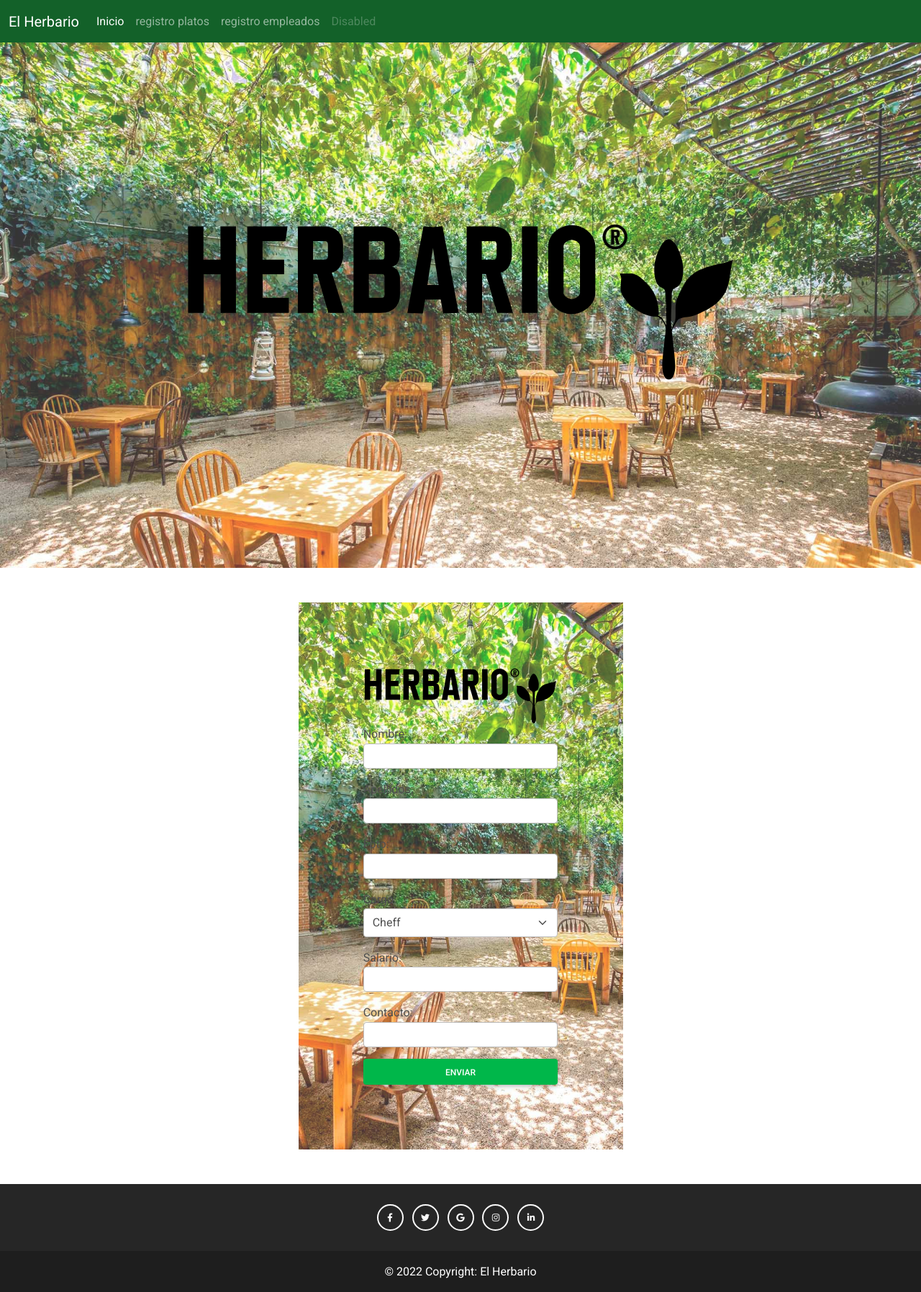
After one commit to Edwinn7/restaurante, a Django app: page /empleados/ in a window 1280 px wide. The commit adds this page. Shown: the whole page at 72% size. Run offline with Django 4.2, Linux system fonts and the light colour scheme.

Commit message:
NTS creacion de formularios para platos y empleados

```diff
--- a/config/config/urls.py
+++ b/config/config/urls.py
@@ -15,9 +15,11 @@ Including another URLconf
 """
 from django.contrib import admin
 from django.urls import path
-from web.views import Home
+from web.views import Home,Platos,Empleados
 
 urlpatterns = [
     path('admin/', admin.site.urls),
-    path('', Home)
+    path('', Home,name='home'),
+    path('platos/',Platos,name='platos'),
+    path('empleados/',Empleados,name='empleados')
 ]
--- /dev/null
+++ b/config/web/formularios/formularioEmpleado.py
@@ -0,0 +1,43 @@
+
+from tkinter.tix import Form
+from django import forms
+
+class FormularioEmpleados(forms.Form):
+    CARGO=(
+        (1, 'Cheff'),
+        (2, 'Administrador'),
+        (3, 'Mesero'),
+        (4, 'Ayudante')
+    )
+    nombre=forms.CharField(
+        required=True,
+        max_length=5,
+        widget=forms.TextInput(attrs={'class':'form-control mb-3'})
+    )
+    apellidos=forms.CharField(
+        required=False,
+        max_length=20,
+        widget=forms.TextInput(attrs={'class':'form-control mb-3'})
+
+    )
+    foto=forms.CharField(
+        required=False,
+        widget=forms.TextInput(attrs={'class':'form-control mb-3'})
+
+    )
+    cargo=forms.ChoiceField(
+        required=True,
+        widget=forms.Select(attrs={'class':'form-select mb-3'}),
+        choices=CARGO
+    )
+    salario=forms.CharField(
+        required=True,
+        max_length=20,
+        widget=forms.NumberInput(attrs={'class':'form-control mb-3'})
+
+    )
+    contacto=forms.CharField(
+        required=True,
+        max_length=20,
+        widget=forms.NumberInput(attrs={'class':'form-control mb-3'})
+    )
--- /dev/null
+++ b/config/web/templates/registrarempleados.html
@@ -0,0 +1,50 @@
+<!DOCTYPE html>
+<html lang="en">
+
+<head>
+    <meta charset="UTF-8" />
+    <meta http-equiv="X-UA-Compatible" content="IE=edge" />
+    <meta name="viewport" content="width=device-width, initial-scale=1.0" />
+    <!-- CSS only -->
+    <link href="https://cdn.jsdelivr.net/npm/bootstrap@5.2.2/dist/css/bootstrap.min.css" rel="stylesheet" integrity="sha384-Zenh87qX5JnK2Jl0vWa8Ck2rdkQ2Bzep5IDxbcnCeuOxjzrPF/et3URy9Bv1WTRi" crossorigin="anonymous">
+    <link rel="stylesheet" href="../static/styles/estilosHome.css">
+    <link rel="stylesheet" href="https://cdnjs.cloudflare.com/ajax/libs/animate.css/4.1.1/animate.min.css"/>
+    <link rel="stylesheet" href="https://cdnjs.cloudflare.com/ajax/libs/mdb-ui-kit/3.10.2/mdb.min.css">
+    <link rel="stylesheet" href="https://use.fontawesome.com/releases/v5.15.2/css/all.css">
+    <link rel="stylesheet" href="https://fonts.googleapis.com/css2?family=Roboto:wght@300;400;500;700;900&display=swap">
+    <title>Registro de empleados</title>
+</head>
+
+<body>
+    <header>
+        {% include './shared/menu.html' %}
+    </header>
+    <br><br>
+    <main>
+        <section>
+            <div class="banner">
+                <img src="../static/img/elherbario_logo.svg" alt="">
+            </div>
+        </section>
+        <section>
+            <div class="container my-5">
+                <div class="row justify-content-center">
+                    <div class="col-12 col-md-5">
+                        <div class="banner">
+                            <form>
+                                <img src="../static/img/elherbario_logo.svg" alt="">
+                                {{formEmpleados}}
+                                <button type="button" class="btn btn-success w-100">Enviar</button>
+                            </form>
+                        </div>
+                    </div>
+                </div>
+            </div>
+        </section>
+    </main>
+    <footer class="bg-dark text-center text-white">
+        {% include './shared/footer.html' %}
+    </footer>
+    <script src="https://cdn.jsdelivr.net/npm/bootstrap@5.2.2/dist/js/bootstrap.bundle.min.js" integrity="sha384-OERcA2EqjJCMA+/3y+gxIOqMEjwtxJY7qPCqsdltbNJuaOe923+mo//f6V8Qbsw3" crossorigin="anonymous"></script>
+</body>
+</html>
--- /dev/null
+++ b/config/web/templates/shared/footer.html
@@ -0,0 +1,41 @@
+ <!-- Footer -->
+    <!-- Grid container -->
+    <div class="container p-4 pb-0 mt-5">
+      <!-- Section: Social media -->
+      <section class="mb-4">
+        <!-- Facebook -->
+        <a class="btn btn-outline-light btn-floating m-1" href="#" role="button"
+          ><i class="fab fa-facebook-f"></i
+        ></a>
+
+        <!-- Twitter -->
+        <a class="btn btn-outline-light btn-floating m-1" href="#" role="button"
+          ><i class="fab fa-twitter"></i
+        ></a>
+
+        <!-- Google -->
+        <a class="btn btn-outline-light btn-floating m-1" href="#!" role="button"
+          ><i class="fab fa-google"></i
+        ></a>
+
+        <!-- Instagram -->
+        <a class="btn btn-outline-light btn-floating m-1" href="#" role="button"
+          ><i class="fab fa-instagram"></i
+        ></a>
+
+        <!-- Linkedin -->
+        <a class="btn btn-outline-light btn-floating m-1" href="#" role="button"
+          ><i class="fab fa-linkedin-in"></i
+        ></a>
+      </section>
+      <!-- Section: Social media -->
+    </div>
+    <!-- Grid container -->
+
+    <!-- Copyright -->
+    <div class="text-center p-3" style="background-color: rgba(0, 0, 0, 0.2);">
+      © 2022 Copyright:
+      <a class="text-white">El Herbario</a>
+    </div>
+    <!-- Copyright -->
+  <!-- Footer -->
--- a/config/web/templates/shared/menu.html
+++ b/config/web/templates/shared/menu.html
@@ -1,19 +1,19 @@
 <nav class="navbar navbar-expand-lg menu navbar-dark fixed-top">
     <div class="container-fluid">
-      <a class="navbar-brand" href="#">Navbar</a>
+      <a class="navbar-brand" href="{% url 'home'%}">El Herbario</a>
       <button class="navbar-toggler" type="button" data-bs-toggle="collapse" data-bs-target="#navbarNav" aria-controls="navbarNav" aria-expanded="false" aria-label="Toggle navigation">
         <span class="navbar-toggler-icon"></span>
       </button>
       <div class="collapse navbar-collapse" id="navbarNav">
         <ul class="navbar-nav">
           <li class="nav-item">
-            <a class="nav-link active" aria-current="page" href="#">Home</a>
+            <a class="nav-link active" aria-current="page" href="{% url 'home'%}">Inicio</a>
           </li>
           <li class="nav-item">
-            <a class="nav-link" href="#">Features</a>
+            <a class="nav-link" href="{% url 'platos'%}">registro platos</a>
           </li>
           <li class="nav-item">
-            <a class="nav-link" href="#">Pricing</a>
+            <a class="nav-link" href="{% url 'empleados'%}">registro empleados</a>
           </li>
           <li class="nav-item">
             <a class="nav-link disabled">Disabled</a>
--- a/config/web/views.py
+++ b/config/web/views.py
@@ -1,7 +1,26 @@
 from django.shortcuts import render
+from web.formularios.formularioPlatos import FormularioPlatos
+from web.formularios.formularioEmpleado import FormularioEmpleados
 
 # Create your views here.
 # todas las vistas son funciones de python
 
 def Home(request):
     return render(request,'home.html')
+
+def Platos(request):
+    # esta vista va a utilizar un formulario de django
+    # entonces se debe crear un objetoo de la clase formularioPlatos()
+    formulario=FormularioPlatos()
+    # creamos un diccionario para enviar el formulario al html(template)
+    data={
+        'formulario':formulario
+    }
+    return render(request,'menuplatos.html',data)
+
+def Empleados(request):
+    formEmpleados=FormularioEmpleados()
+    form2={
+        'formEmpleados':formEmpleados
+    }
+    return render(request,'registrarempleados.html',form2)
```
Also changed, not shown: config/web/formularios/formularioPlatos.py (added, +37 -0 lines), config/web/templates/home.html (+7 -2 lines), config/web/templates/menuplatos.html (added, +44 -0 lines), config/web/static/img/Vegetales.jpg (added).
